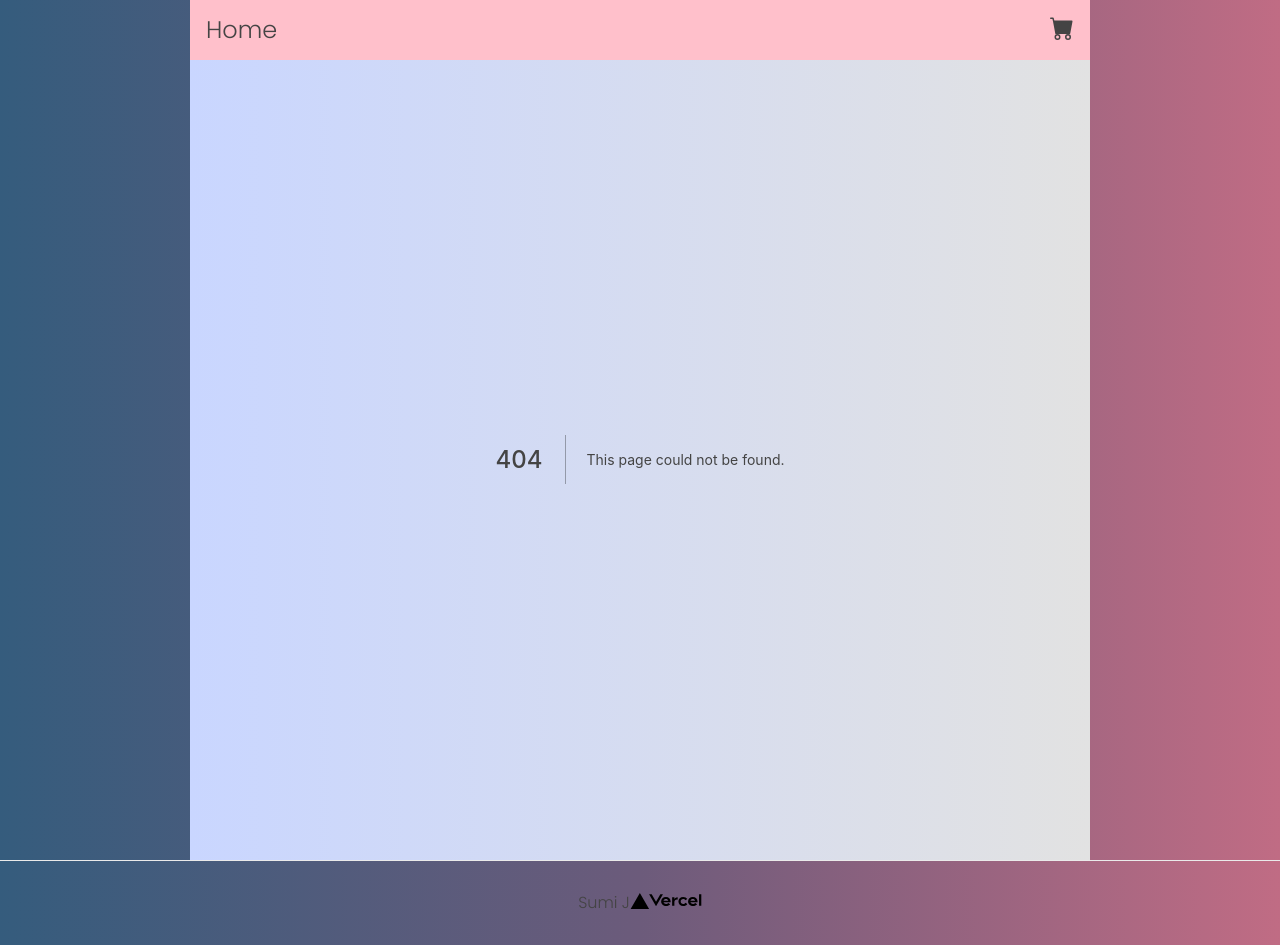
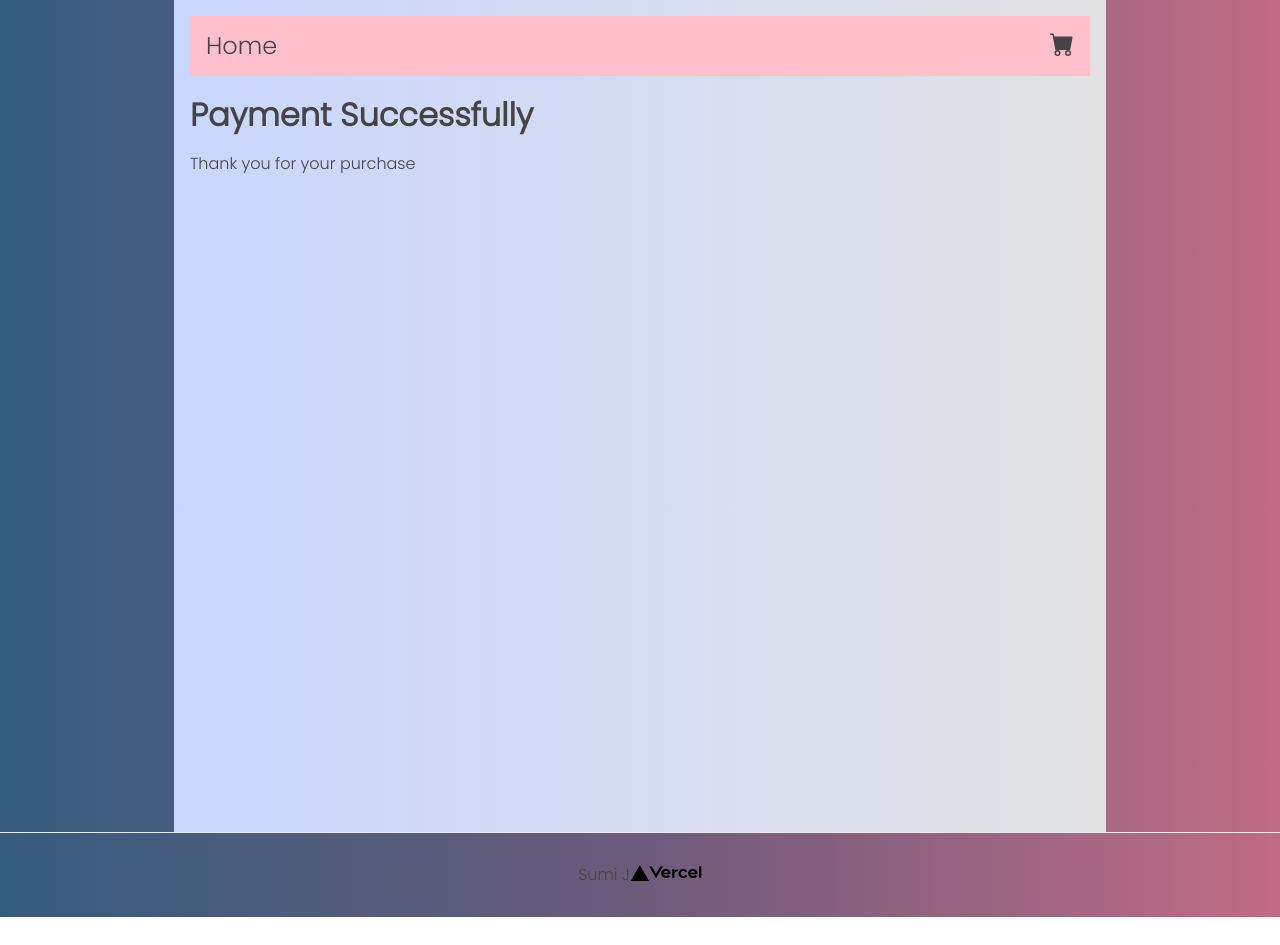
Before and after one commit to paper0420/E-commerce, a Next.js app: page /success in a window 1280 px wide. Before the commit this address had no page. After the commit the page ends 917 px from the top, so only its background shows below. Built offline with nearby package versions, Linux system fonts and the light colour scheme.

Commit message:
feat: add success page

```diff
--- a/components/Cart.js
+++ b/components/Cart.js
@@ -12,6 +12,7 @@ const Cart = (props) => {
     }
 
     const navigateToCheckout = () => {
+        props.closeCart();
         router.push("/checkout");
     }
 
@@ -24,6 +25,8 @@ const Cart = (props) => {
 
             <div className={styles.content}>
                 <div className={styles.title}>My Cart</div>
+                {cart.length > 0 ? (
+                    <>
                         <ul className={styles.ul}>
                         {cart.map((item)=>{
                             return (
@@ -39,6 +42,9 @@ const Cart = (props) => {
                             <span>${total/100}</span>
                         </div>
                         <button className={styles.checkoutButton} onClick={navigateToCheckout}>Checkout</button>
+                    </>
+                ): <p>Cart is empty!</p>}
+
 
             </div>
         </div>
--- a/context/Cart.js
+++ b/context/Cart.js
@@ -45,11 +45,17 @@ const Cart = ({children})=>{
         setCart(newCart);
     }
 
+    const clearCart = ()=> {
+        localStorage.removeItem("cart");
+        setCart([]);
+    }
+
     const exposed = {
         cart,
         addItemToCart,
         remoeItemFromCart,
         total,
+        clearCart
     }
 
     return <Context.Provider value={exposed}>{children}</Context.Provider>
--- a/pages/checkout.js
+++ b/pages/checkout.js
@@ -9,7 +9,7 @@ const Checkout = () => {
 
     return(
         <div>
-            <div>Checkout</div>
+            <h1>Checkout</h1>
             {cart.length > 0 ? (
             <div>
                 <ul className={styles.ul}>
--- /dev/null
+++ b/pages/success.js
@@ -0,0 +1,21 @@
+import useCart from "../hooks/useCart";
+import { useEffect } from "react";
+const Success = () => {
+    const {clearCart} = useCart();
+
+    useEffect(()=>{
+        clearCart();
+
+    },[])
+
+    return(
+        <div>
+            <h1>Payment Successfully</h1>
+            <p>Thank you for your purchase</p>
+        </div>
+
+
+    );
+};
+
+export default Success;
--- a/styles/globals.css
+++ b/styles/globals.css
@@ -16,6 +16,7 @@
   max-width: 900px ;
   margin: 0 auto;
   min-height: 100vh;
+  padding: 1rem 1rem;
 
 }
 
```
Also changed, not shown: pages/cancelled.js (added). Lines whose indentation alone changed are shown as unchanged.
